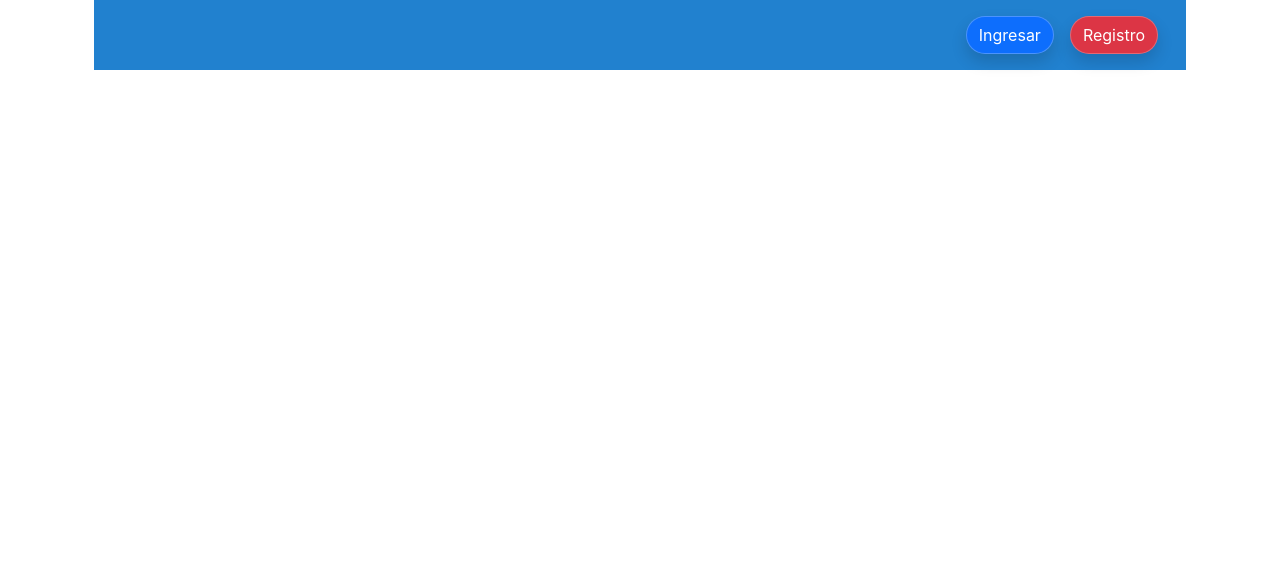
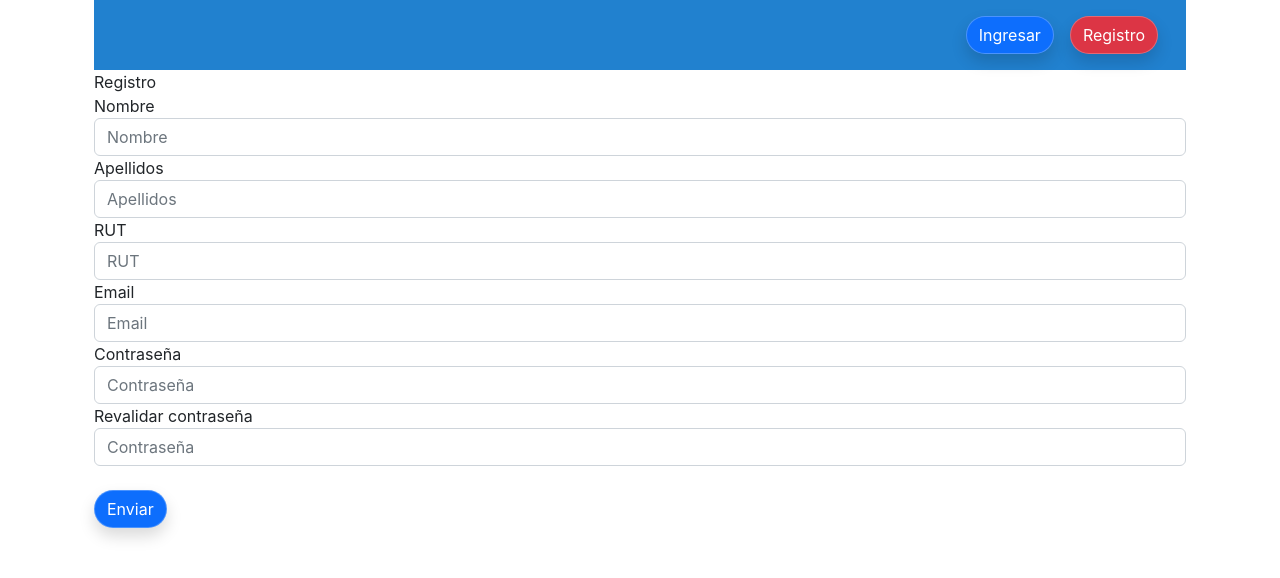
Before and after one commit to Momo-Gomez/preselecciones-app, a React (Create React App) app in the folder client/: page /usuario/registro in a window 1280 px wide. Before the commit this address had no page. Shown: the top 578 px of the page. Built offline with nearby package versions, Linux system fonts and the light colour scheme.

Commit message:
Ruta de registro
> Agregando ruta en App
> Formato de signin configurado
> Página de registro editado (modo base)

```diff
--- a/client/src/App.js
+++ b/client/src/App.js
@@ -7,10 +7,11 @@ import Header from "./components/Layouts/Header/header"; //SE IMPORTA EL HEADER
 import Topbar from "./components/Layouts/TopBar/topbar"; //SE IMPORTA LA TOPBAR FIJA
 
 //RUTAS
-
-import Home from "./views/Home/home"; //SE IMPORTA HOME.JS DE VISTAS
-import Signin from "./views/users/signin/signin"; //SE IMPORTA SIGNIN.JS DE VISTAS
-import Subsidio from "./views/Subsidios/subsidio"; //SE IMPORTA HOME.JS DE
+      //VISTAS
+import Home from "./views/Home/home"; //SE IMPORTA HOME.JS
+import Signin from "./views/users/signin/signin"; //SE IMPORTA SIGNIN.JS
+import Signup from "./views/users/signup/signup"; //SE IMPORTA SIGNUP.JS
+import Subsidio from "./views/Subsidios/subsidio"; //SE IMPORTA HOME.JS
 
 function App() {
   return (
@@ -30,6 +31,10 @@ function App() {
               {" "}
             {/*LLAMANDO A LA RUTA USUARIO/LOGIN DESDE EL SIGNIN.JS */}
             </Route>{" "}
+            <Route path="/usuario/registro" element={<Signup />}>
+              {" "}
+            {/*LLAMANDO A LA RUTA USUARIO/SIGNUP DESDE EL SIGNIN.JS */}
+            </Route>
             <Route path= "/subsidios" element={<Subsidio />}>
               {" "}
             {/*LLAMANDO A LA RUTA Subsidios/subsidio DESDE EL HOME.JS */}
--- a/client/src/views/users/signin/signin.css
+++ b/client/src/views/users/signin/signin.css
@@ -16,7 +16,7 @@
 
 /*  Título  */
 .signin-title{
-    font-size: 50px;
+    font-size: 40px;
 }
 
 /*  Tarjeta  */
--- a/client/src/views/users/signup/signup.js
+++ b/client/src/views/users/signup/signup.js
@@ -1,55 +1,51 @@
 import "./signup.css";
 
-export default function signup(){
+export default function signup() {
   return (
+    <div className="container">
       <div className="signup">
-            <span className="signup-title">Registro</span>
+        <span className="signup-title text-center">Registro</span>
         <form className="signup-form">
-
           {/* Información solicitada al cliente */}
           <label>Nombre</label>
-                <input
-                    type="text"
-                    className="signup-input"
-                    placeholder="Nombre"
-                />
+          <input type="text" className="form-control" placeholder="Nombre" />
 
           <label>Apellidos</label>
-                <input
-                    type="text"
-                    className="signup-input"
-                    placeholder="Apellidos"
-                />
+          <input type="text" className="form-control" placeholder="Apellidos" />
 
           <label>RUT</label>
-                <input
-                    type="text"
-                    className="signup-input"
-                    placeholder="RUT"
-                />
+          <input type="text" className="form-control" placeholder="RUT" />
 
           <label>Email</label>
-                <input
-                    type="text"
-                    className="signup-input"
-                    placeholder="Email"
-                />
+          <input type="text" className="form-control" placeholder="Email" />
 
           <label>Contraseña</label>
           <input
-                    type="text"
-                    className="signup-input"
-                    placeholder="****"
+            type="password"
+            className="form-control"
+            placeholder="Contraseña"
           />
 
           <label>Revalidar contraseña</label>
           <input
-                    type="text"
-                    className="signup-input"
-                    placeholder="****"
+            type="password"
+            className="form-control"
+            placeholder="Contraseña"
           />
         </form>
-
+        <button
+          type="submit"
+          className="submit-button btn btn-primary
+                                            border border-white border-opacity-25
+                                            btn-gorup
+                                            mt-4 me-4
+                                            shadow rounded-pill"
+        >
+          {" "}
+          {/*Parámetros de diseño en bootstrap para el boton */}
+          Enviar
+        </button>
       </div>
-    )
+    </div>
+  );
 }
```
Also changed, not shown: client/src/views/users/signin/signin.js (+13 -6 lines). Lines whose indentation alone changed are shown as unchanged.
